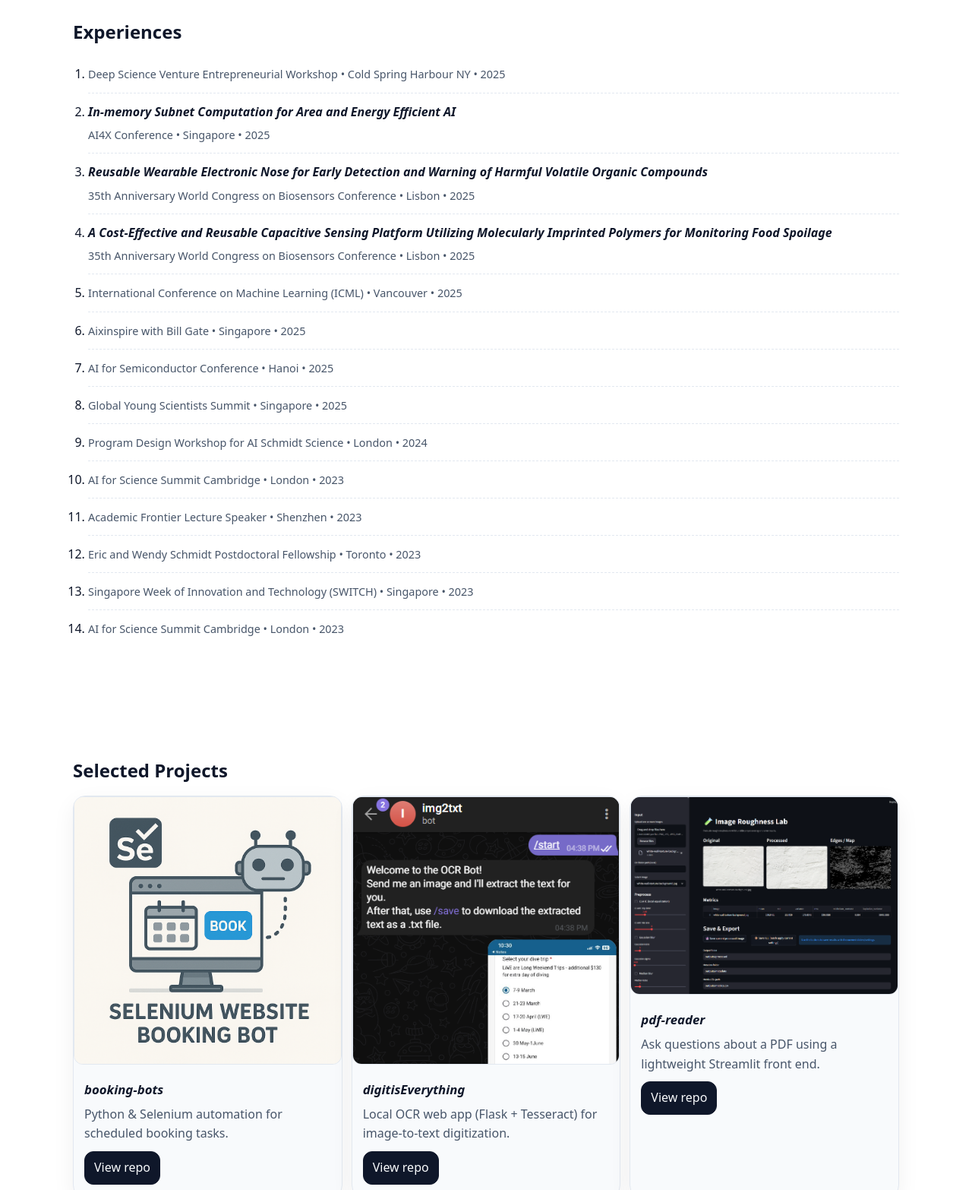
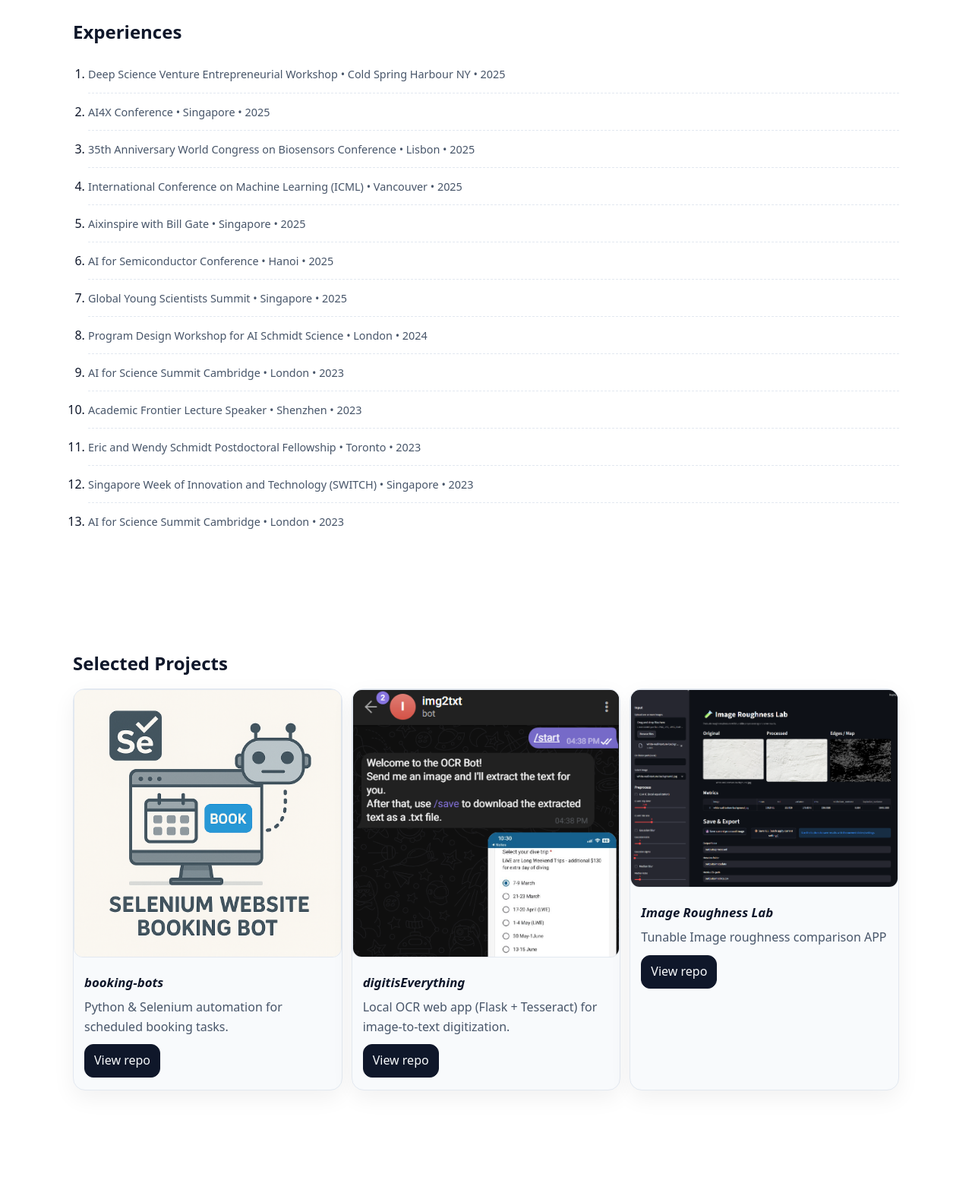
Before and after one commit to dariusPan/about-me, a plain HTML site: page index.html in a window 1280 px wide. Shown: the part 1820-3386 px from the top of the page at 76% size. Drawn offline with Linux system fonts and the light colour scheme.

Commit message:
corrections

```diff
--- a/index.html
+++ b/index.html
@@ -173,21 +173,12 @@
           </li>
 
           <li class="pub">
-            <h3 class="pub-title"><em>In-memory Subnet Computation for Area and Energy Efficient AI</em></h3>
             <div class="pub-meta">
               <span class="pub-venue">AI4X Conference • Singapore • 2025</span>
             </div>
           </li>
 
           <li class="pub">
-            <h3 class="pub-title"><em>Reusable Wearable Electronic Nose for Early Detection and Warning of Harmful Volatile Organic Compounds</em></h3>
-            <div class="pub-meta">
-              <span class="pub-venue">35th Anniversary World Congress on Biosensors Conference • Lisbon • 2025</span>
-            </div>
-          </li>
-
-          <li class="pub">
-            <h3 class="pub-title"><em>A Cost-Effective and Reusable Capacitive Sensing Platform Utilizing Molecularly Imprinted Polymers for Monitoring Food Spoilage</em></h3>
             <div class="pub-meta">
               <span class="pub-venue">35th Anniversary World Congress on Biosensors Conference • Lisbon • 2025</span>
             </div>
@@ -287,8 +278,8 @@
               <img src="assets/images/Rough.png" alt="evaluate image roughness and related texture/contrast metrics with tunable interface" loading="lazy" decoding="async">
             </figure>
             <div class="body">
-              <h3 class="title"><a href="https://github.com/dariusPan/Roughness-tester" target="_blank" rel="noreferrer">pdf-reader</a></h3>
-              <p class="desc">Ask questions about a PDF using a lightweight Streamlit front end.</p>
+              <h3 class="title"><a href="https://github.com/dariusPan/Roughness-tester" target="_blank" rel="noreferrer">Image Roughness Lab</a></h3>
+              <p class="desc">Tunable Image roughness comparison APP</p>
               <div class="actions"><a class="btn" href="https://github.com/dariusPan/Roughness-tester" target="_blank" rel="noreferrer">View repo</a></div>
             </div>
           </li>
```
